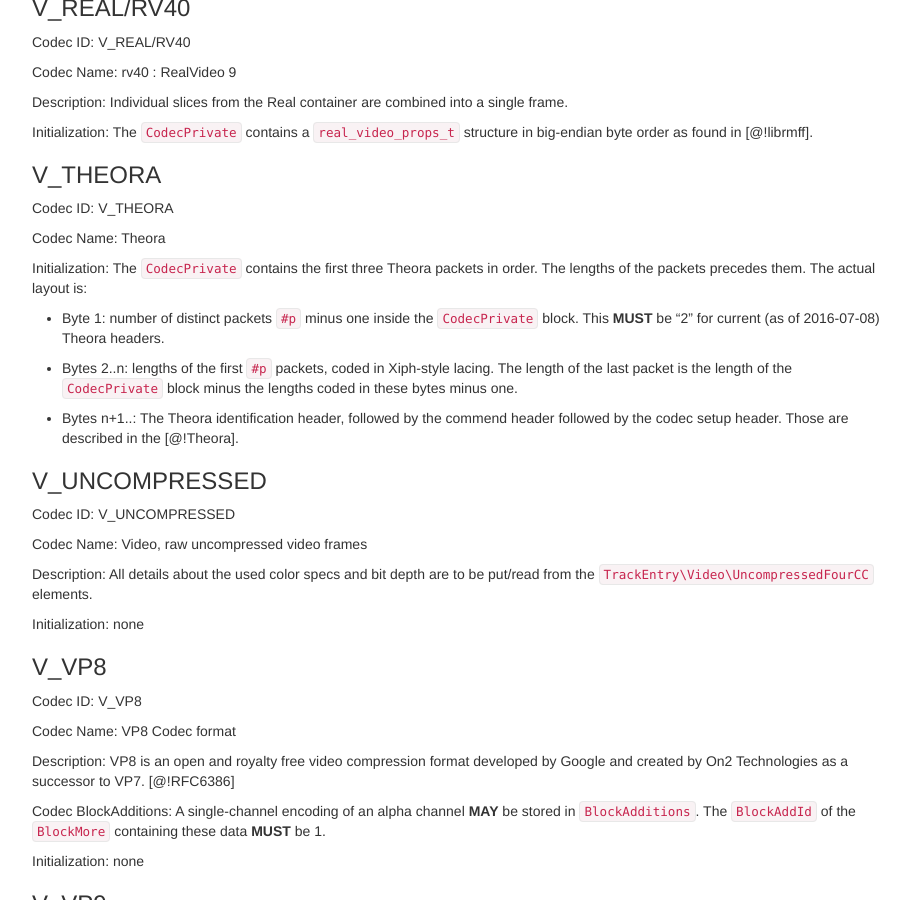
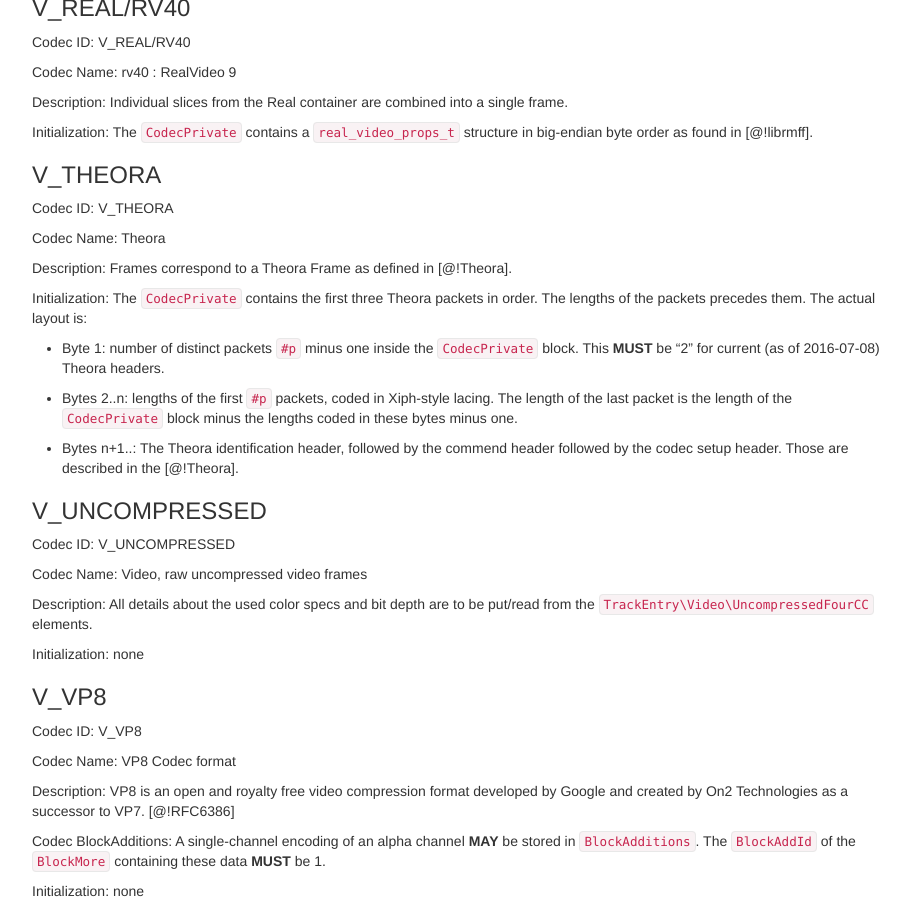
Before and after one commit to ietf-wg-cellar/matroska-specification, a Jekyll site: the page built from codec_specs.md, in a window 1280 px wide and 900 px high, scrolled down 6936 px. Shown: the whole window, without its empty margins (273-1183 px from the left). Built offline with Jekyll 4.4.1, drawn with Linux system fonts in a browser that asks for light colours; our own code applies the rules of GitHub Pages for plain Markdown files.

Commit message:
match Theora frames with Matroska frames

```diff
--- a/codec_specs.md
+++ b/codec_specs.md
@@ -415,6 +415,8 @@ Initialization: The `CodecPrivate` contains a `real_video_props_t` structure in
 Codec ID: V_THEORA
 
 Codec Name: Theora
+
+Description: Frames correspond to a Theora Frame as defined in [@!Theora].
 
 Initialization: The `CodecPrivate` contains the first three Theora packets in order. The lengths of the packets precedes them. The actual layout is:
 
```
